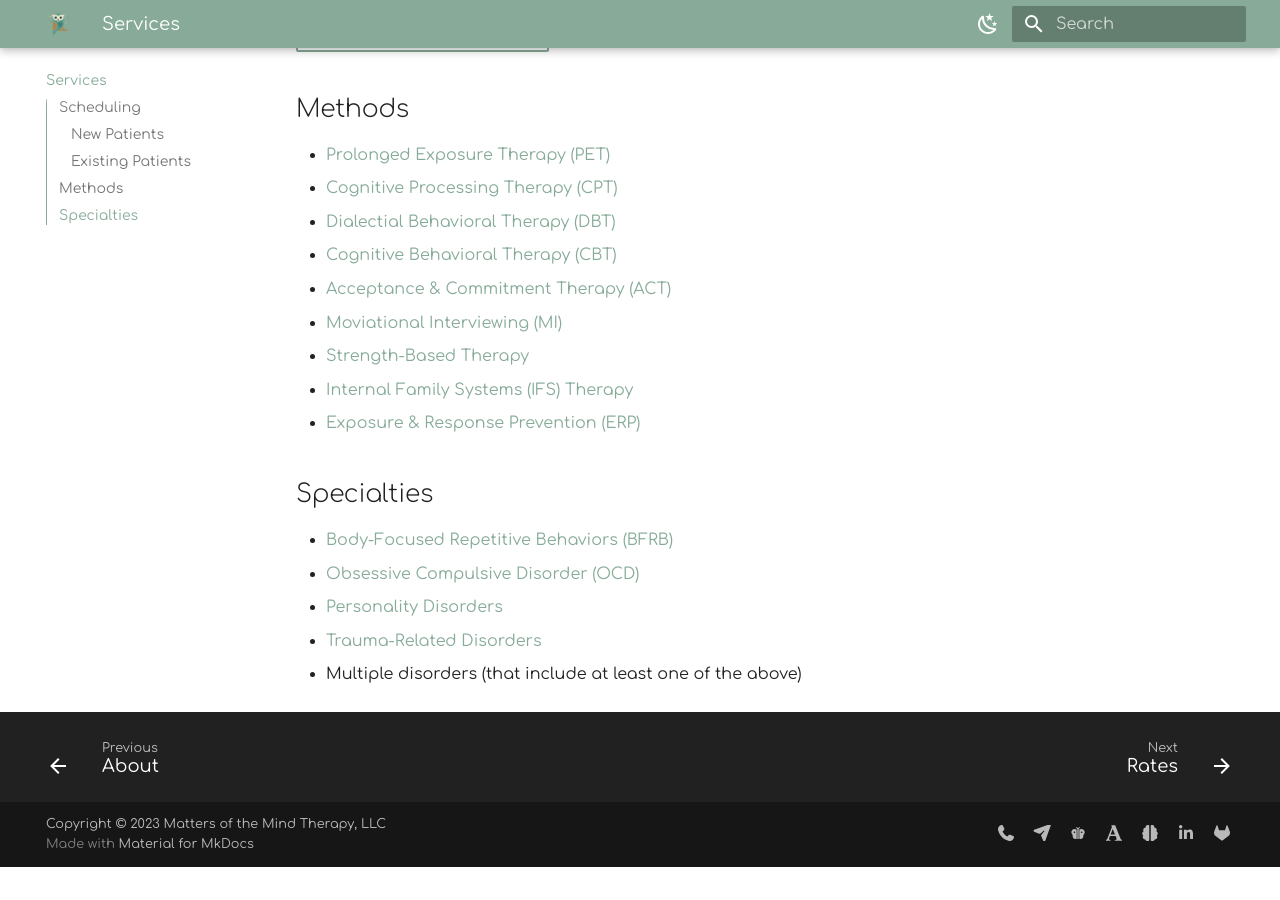
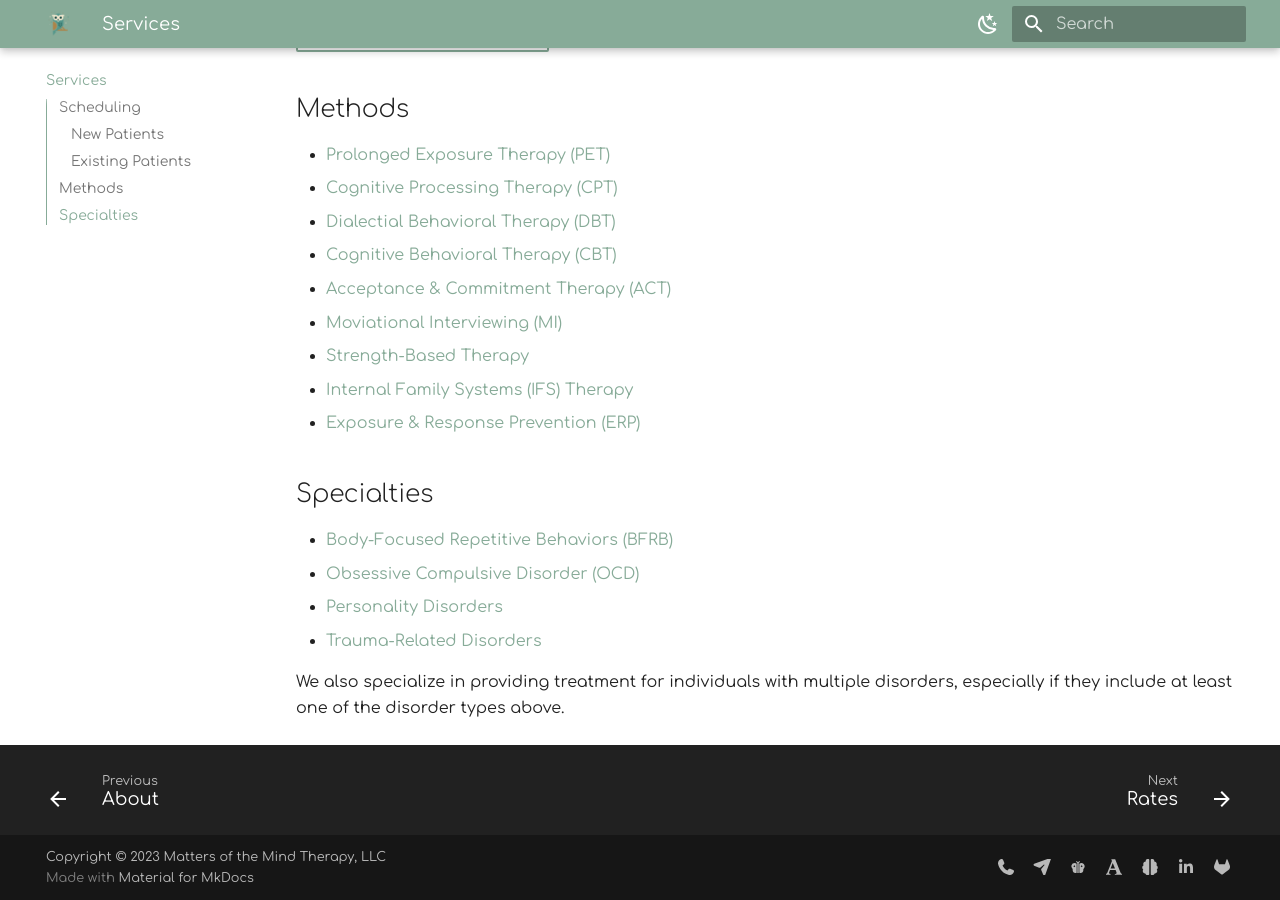
Before and after one commit to motm-therapy/website, an MkDocs documentation site: the page built from docs/services.md, in a window 1280 px wide and 900 px high, scrolled down 583 px. Built offline with MkDocs 1.6.1 and Material for MkDocs 9.7.7, drawn with Linux system fonts in a browser that asks for light colours; before the commit the page ends 1450 px from its top, so only the background shows below that.

Commit message:
Update services.md

```diff
--- a/docs/services.md
+++ b/docs/services.md
@@ -33,4 +33,6 @@ Please review our list of methods and specialities to see if our practice is a g
 - [Obsessive Compulsive Disorder (OCD)](https://www.psychologytoday.com/us/conditions/obsessive-compulsive-disorder)
 - [Personality Disorders](https://www.psychiatry.org/patients-families/personality-disorders/what-are-personality-disorders)
 - [Trauma-Related Disorders](https://www.psychologytoday.com/us/basics/trauma)
-- Multiple disorders (that include at least one of the above)
+
+We also specialize in providing treatment for individuals with multiple disorders,
+especially if they include at least one of the disorder types above.
```
